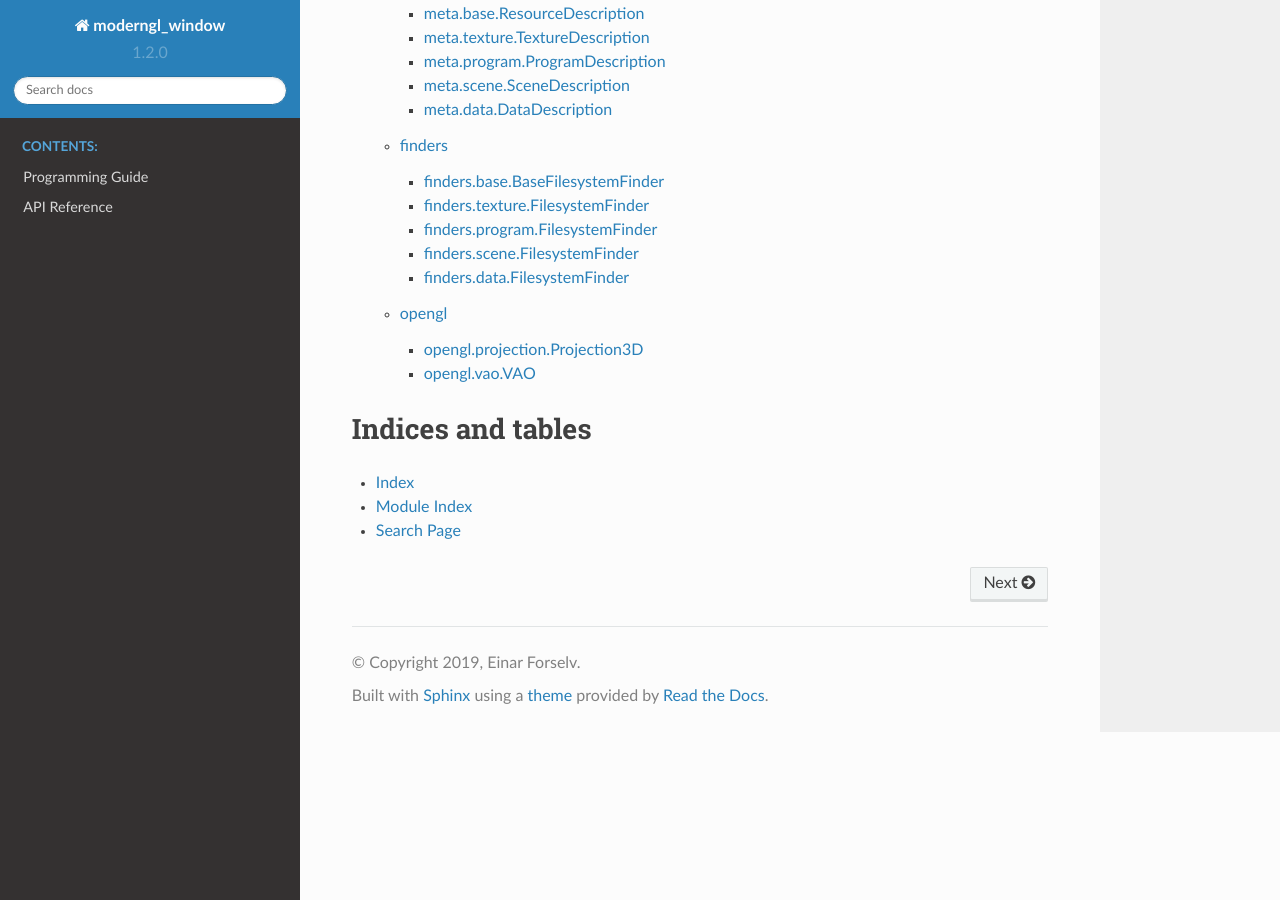
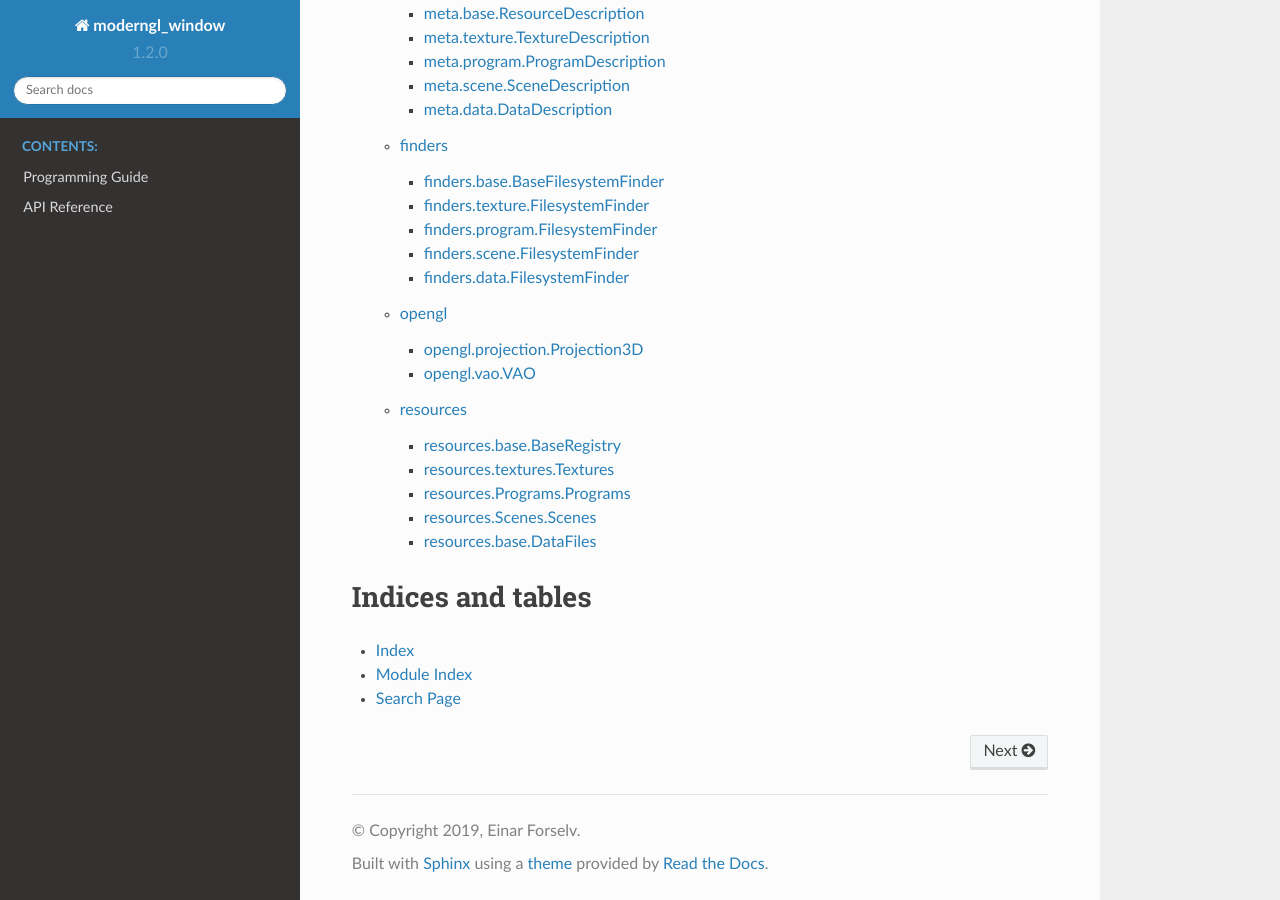
Before and after one commit to moderngl/moderngl-window, a Sphinx documentation site: the page built from docs/index.rst, in a window 1280 px wide and 900 px high, scrolled down 1046 px. Built offline with Sphinx 7.4.7 and the Read the Docs theme 2.0.0, drawn with Linux system fonts in a browser that asks for light colours.

Commit message:
docs: link up resources module

```diff
--- a/docs/reference/index.rst
+++ b/docs/reference/index.rst
@@ -13,3 +13,4 @@ API Reference
    meta/index
    finders/index
    opengl/index
+   resources/index
--- /dev/null
+++ b/docs/reference/resources/index.rst
@@ -0,0 +1,12 @@
+
+resources
+=========
+
+.. toctree::
+   :maxdepth: 2
+
+   base
+   textures
+   programs
+   scenes
+   data
```
